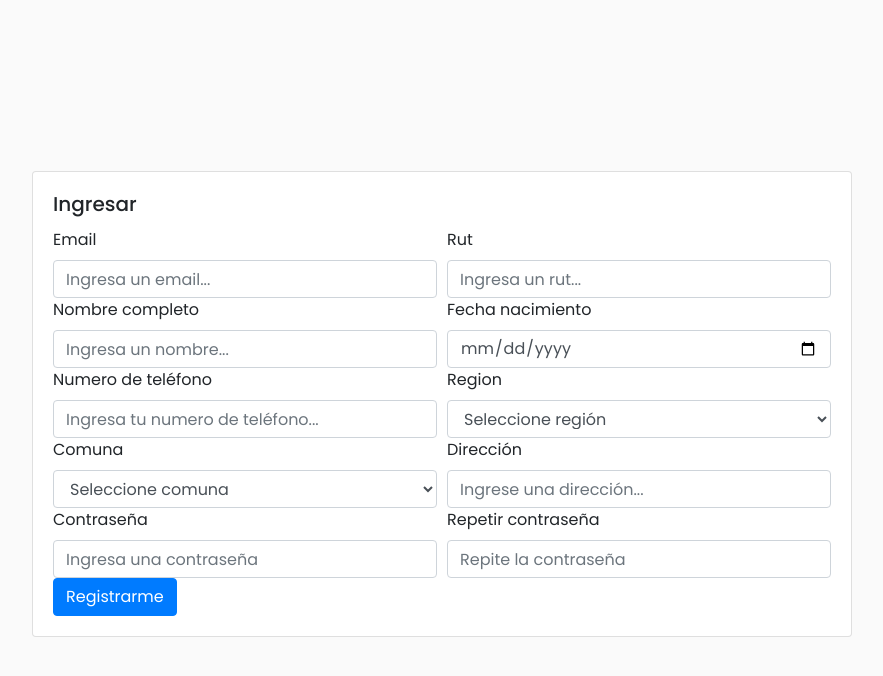
After one commit to thomatX/medkit-django, a Django app: page /register/ in a window 1280 px wide. The commit adds this page. Shown: the top 676 px of the page, without its empty margins (198-1081 px from the left). Run offline with Django 3.2, Linux system fonts and the light colour scheme; some libraries are stand-ins or nearby versions.

Commit message:
Login & Logout system

```diff
--- a/helloworld/templates/contacto.html
+++ b/helloworld/templates/contacto.html
@@ -44,7 +44,7 @@
 
                         <ul class="list-unstyled CTAs">
                             <li>
-                                <a href="/login/" id="logoutBtn" class="download">Cerrar sesión</a>
+                                <a href="/cerrarsesion/" id="logoutBtn" class="download">Cerrar sesión</a>
                             </li>
                             <li>
                                 <a href="/account/" class="article">Mi cuenta</a>
--- a/helloworld/templates/cuenta.html
+++ b/helloworld/templates/cuenta.html
@@ -44,7 +44,7 @@
 
                         <ul class="list-unstyled CTAs">
                             <li>
-                                <a href="/login/" id="logoutBtn" class="download">Cerrar sesión</a>
+                                <a href="/cerrarsesion/" id="logoutBtn" class="download">Cerrar sesión</a>
                             </li>
                             <li>
                                 <a href="/account/" class="article">Mi cuenta</a>
--- a/helloworld/templates/index.html
+++ b/helloworld/templates/index.html
@@ -44,7 +44,7 @@
 
                     <ul class="list-unstyled CTAs">
                         <li>
-                            <a href="/login/" id="logoutBtn" class="download">Cerrar sesión</a>
+                            <a href="/cerrarsesion/" id="logoutBtn" class="download">Cerrar sesión</a>
                         </li>
                         <li>
                             <a href="/account/" class="article">Mi cuenta</a>
--- a/helloworld/templates/medicamentos.html
+++ b/helloworld/templates/medicamentos.html
@@ -44,7 +44,7 @@
 
                         <ul class="list-unstyled CTAs">
                             <li>
-                                <a href="/login/" id="logoutBtn" class="download">Cerrar sesión</a>
+                                <a href="/cerrarsesion/" id="logoutBtn" class="download">Cerrar sesión</a>
                             </li>
                             <li>
                                 <a href="/account/" class="article">Mi cuenta</a>
--- /dev/null
+++ b/helloworld/templates/register.html
@@ -0,0 +1,110 @@
+<!DOCTYPE html>
+<html lang="en">
+        {% load staticfiles %}
+<head>
+
+    <!-- Bootstrap CSS CDN -->
+    <link rel="stylesheet" href="https://stackpath.bootstrapcdn.com/bootstrap/4.1.0/css/bootstrap.min.css" integrity="sha384-9gVQ4dYFwwWSjIDZnLEWnxCjeSWFphJiwGPXr1jddIhOegiu1FwO5qRGvFXOdJZ4" crossorigin="anonymous">
+    <link rel="stylesheet" type="text/css" href="https://pixinvent.com/stack-responsive-bootstrap-4-admin-template/app-assets/fonts/simple-line-icons/style.min.css">
+    <!-- Our Custom CSS -->
+    <link rel="stylesheet" href="{% static  "addons/css/styles.css" %}">
+
+    <!-- Font Awesome JS -->
+    <script defer src="https://use.fontawesome.com/releases/v5.0.13/js/solid.js" integrity="sha384-tzzSw1/Vo+0N5UhStP3bvwWPq+uvzCMfrN1fEFe+xBmv1C/AtVX5K0uZtmcHitFZ" crossorigin="anonymous"></script>
+    <script defer src="https://use.fontawesome.com/releases/v5.0.13/js/fontawesome.js" integrity="sha384-6OIrr52G08NpOFSZdxxz1xdNSndlD4vdcf/q2myIUVO0VsqaGHJsB0RaBE01VTOY" crossorigin="anonymous"></script>
+
+    <meta charset="UTF-8">
+    <meta name="viewport" content="width=device-width, initial-scale=1.0">
+    <meta http-equiv="X-UA-Compatible" content="ie=edge">
+    <title>Login</title>
+</head>
+<body>
+        <div class="container h-100">
+                <div class="row h-100 justify-content-center align-items-center">
+                    <div class="card" id="login-card">
+                        <div class="card-body">
+                                <h5 class="card-title">Ingresar</h5>
+                                <form action="/register/createUser/" method="POST">
+                                    {% csrf_token %}
+                                      <div class="form-row">
+                                        <div class="col">
+                                          <label for="email">Email</label>
+                                          <input type="text" name="email" class="form-control" id="email" placeholder="Ingresa un email..." required>
+                                        </div>
+                                        <div class="col">
+                                            <label for="rut">Rut</label>
+                                            <input type="text" name="rut" class="form-control" id="rut" placeholder="Ingresa un rut..." required>
+                                        </div>
+                                      </div>
+                                      <div class="form-row">
+                                          <div class="col">
+                                            <label for="name">Nombre completo</label>
+                                            <input type="text" name="name" class="form-control" id="name" placeholder="Ingresa un nombre..." required>
+                                          </div>
+                                          <div class="col">
+                                              <label for="born">Fecha nacimiento</label>
+                                              <input type="date" name="born" max="2001-01-01" id="born" class="form-control" required>
+                                          </div>
+                                        </div>
+                                        <div class="form-row">
+                                            <div class="col">
+                                                <label for="name-input">Numero de teléfono</label>
+                                                <input type="number" name="number" class="form-control" id="name-input" placeholder="Ingresa tu numero de teléfono..." required>
+                                            </div>
+                                            <div class="col">
+                                                <label for="regiones">Region</label>
+                                                <select class="form-control" name="region" id="regiones"></select>
+                                            </div>
+                                          </div>
+                                            <div class="form-row">
+                                                <div class="col">
+                                                    <label for="comunas">Comuna</label>
+                                                    <select class="form-control" name="comuna" id="comunas"></select>
+                                                </div>
+                                                <div class="col">
+                                                        <label for="direccion">Dirección</label>
+                                                        <input type="text" name="direccion" class="form-control" id="direccion" placeholder="Ingrese una dirección..." required>
+                                                      </div>
+                                            </div>
+                                            <div class="form-row">
+                                                <div class="col">
+                                                  <label for="password">Contraseña</label>
+                                                  <input type="password" class="form-control" name="password" id="password" placeholder="Ingresa una contraseña" required>
+                                                </div>
+                                                <div class="col">
+                                                    <label for="password_repeat">Repetir contraseña</label>
+                                                    <input type="password" class="form-control" name="password2" id="password_repeat" placeholder="Repite la contraseña" required>
+                                                </div>
+                                              </div>
+                                            <div class="row">
+                                              <div class="col">
+                                                  <button type="submit" id="register-btn" class="btn btn-primary" onclick="checkValidations()">Registrarme</button>
+                                              </div>
+                                            </div>
+
+                                    </form>
+                        </div>
+                    </div>
+
+                </div>
+              </div>
+
+
+            <!-- jQuery CDN - Slim version (=without AJAX) -->
+            <script src="https://code.jquery.com/jquery-3.3.1.slim.min.js" integrity="sha384-q8i/X+965DzO0rT7abK41JStQIAqVgRVzpbzo5smXKp4YfRvH+8abtTE1Pi6jizo" crossorigin="anonymous"></script>
+            <!-- Popper.JS -->
+            <script src="https://cdnjs.cloudflare.com/ajax/libs/popper.js/1.14.0/umd/popper.min.js" integrity="sha384-cs/chFZiN24E4KMATLdqdvsezGxaGsi4hLGOzlXwp5UZB1LY//20VyM2taTB4QvJ" crossorigin="anonymous"></script>
+            <!-- Bootstrap JS -->
+            <script src="https://stackpath.bootstrapcdn.com/bootstrap/4.1.0/js/bootstrap.min.js" integrity="sha384-uefMccjFJAIv6A+rW+L4AHf99KvxDjWSu1z9VI8SKNVmz4sk7buKt/6v9KI65qnm" crossorigin="anonymous"></script>
+            <!-- JS Propios -->
+            <script src="{% static  "addons/js/regiones-comunas.js" %}"></script>
+
+            <script type="text/javascript">
+                $(document).ready(function () {
+                    $('#sidebarCollapse').on('click', function () {
+                        $('#sidebar').toggleClass('active');
+                    });
+                });
+            </script>
+</body>
+</html>
--- a/helloworld/templates/solicitud.html
+++ b/helloworld/templates/solicitud.html
@@ -44,7 +44,7 @@
 
                         <ul class="list-unstyled CTAs">
                             <li>
-                                <a href="/login/" id="logoutBtn" class="download">Cerrar sesión</a>
+                                <a href="/cerrarsesion/" id="logoutBtn" class="download">Cerrar sesión</a>
                             </li>
                             <li>
                                 <a href="/account/" class="article">Mi cuenta</a>
@@ -142,7 +142,7 @@
             <!-- Bootstrap JS -->
             <script src="https://stackpath.bootstrapcdn.com/bootstrap/4.1.0/js/bootstrap.min.js" integrity="sha384-uefMccjFJAIv6A+rW+L4AHf99KvxDjWSu1z9VI8SKNVmz4sk7buKt/6v9KI65qnm" crossorigin="anonymous"></script>
             <!-- JS Propios -->
-            <script src="addons/js/regiones-comunas.js"></script>
+            <script src="{% static  "addons/js/regiones-comunas.js" %}"></script>
 
             <script type="text/javascript">
                 $(document).ready(function () {
--- a/helloworld/urls.py
+++ b/helloworld/urls.py
@@ -4,10 +4,15 @@
 from helloworld import views
 
 urlpatterns = [
-    url(r'^$', views.HomePageView.as_view()),
-    url(r'^contact/$', views.ContactPageView.as_view()),
-    url(r'^account/$', views.AccountPageView.as_view()),
-    url(r'^login/$', views.LoginPageView.as_view()),
-    url(r'^meds/$', views.MedsPageView.as_view()),
-    url(r'^request/$', views.RequestPageView.as_view()),
+    url(r'^$', views.homePage,name="index"),
+    url(r'^contact/$', views.contactPage,name="contact"),
+    url(r'^account/$', views.accountPage,name="account"),
+    url(r'^login/$', views.loginPage,name="login"),
+    url(r'^register/$', views.registerPage,name="login"),
+    url(r'^meds/$', views.medsPage,name="medicamentos"),
+    url(r'^request/$', views.requestPage,name="solicitud"),
+    url(r'^login/iniciar/$',views.login_iniciar,name="iniciar"),
+    url(r'^register/createUser/$',views.createUser, name="Create User"),
+    url(r'^cerrarsesion/$',views.cerrar_session,name="cerrar_session"),
+
 ]
--- a/helloworld/views.py
+++ b/helloworld/views.py
@@ -1,29 +1,86 @@
 # helloworld/views.py
-from django.shortcuts import render
+from django.shortcuts import render, redirect, get_object_or_404
 from django.views.generic import TemplateView
+from django.http import HttpResponse
+from .models import Usuario
+from django.core import serializers
+from django.http import JsonResponse
+import json
+from django.views.generic.edit import CreateView, UpdateView, DeleteView
+
+from django.contrib import messages
+from django.contrib.auth import update_session_auth_hash
+from django.contrib.auth.forms import PasswordChangeForm
+
+#importar user
+from django.contrib.auth.models import User
+#sistema de autenticación
+from django.contrib.auth import authenticate,logout, login as auth_login
+
+from django.contrib.auth.decorators import login_required
+
+# Create your views here.
+@login_required(login_url='/login/')
+def homePage(request):
+    return render(request, 'index.html')
+
+@login_required(login_url='/login/')
+def contactPage(request):
+    return render(request, 'contacto.html')
+
+@login_required(login_url='/login/')
+def accountPage(request):
+    return render(request, 'cuenta.html')
+
+@login_required(login_url='/login/')
+def medsPage(request):
+    return render(request, 'medicamentos.html')
+
+@login_required(login_url='/login/')
+def requestPage(request):
+    return render(request, 'solicitud.html')
 
 
-# Create your views here.
-class HomePageView(TemplateView):
-    def get(self, request, **kwargs):
-        return render(request, 'index.html', context=None)
+def loginPage(request):
+    return render(request, 'login.html')
 
-class ContactPageView(TemplateView):
-    def get(self, request, **kwargs):
-        return render(request, 'contacto.html', context=None)
+def registerPage(request):
+    return render(request, 'register.html')
 
-class AccountPageView(TemplateView):
-    def get(self, request, **kwargs):
-        return render(request, 'cuenta.html', context=None)
+def createUser(request):
+    try:
+        email = request.POST.get('email')
+        rut = request.POST.get('rut')
+        name = request.POST.get('name')
+        born = request.POST.get('born')
+        number = request.POST.get('number')
+        region = request.POST.get('region')
+        comuna = request.POST.get('comuna')
+        password = request.POST.get('password')
+        direccion = request.POST.get('direccion')
+        user = Usuario(email=email, rut=rut, nombre=name, fecha_nacimiento=born, numero_telefono=number, region=region, comuna=comuna, direccion=direccion, password=password)
+        user.save()
+        userAuth = User.objects.create_user(rut, email=email, password=password)
+        userAuth.save()
+        return HttpResponse('<script>alert("Usuario registrado correctamente!"); window.location.href="/login/";</script>')
 
-class LoginPageView(TemplateView):
-    def get(self, request, **kwargs):
-        return render(request, 'login.html', context=None)
+    except Exception as ex:
+        return HttpResponse('<script>alert("Se ha ingresado un valor incorrecto... Intenta nuevamente."); window.location.href="/register/";</script>')
 
-class MedsPageView(TemplateView):
-    def get(self, request, **kwargs):
-        return render(request, 'medicamentos.html', context=None)
 
-class RequestPageView(TemplateView):
-    def get(self, request, **kwargs):
-        return render(request, 'solicitud.html', context=None)
+@login_required(login_url='/login/')
+def cerrar_session(request):
+    logout(request)
+    return HttpResponse('<script>alert("Cierre de sesión correcto."); window.location.href="/login/";</script>')
+
+
+def login_iniciar(request):
+    usuario = request.POST.get('rut','')
+    contrasenia = request.POST.get('contrasenia','')
+    user = authenticate(request,username=usuario, password=contrasenia)
+
+    if user is not None:
+        auth_login(request, user)
+        return HttpResponse('<script>alert("Inicio de sesión correcto."); window.location.href="/";</script>')
+    else:
+        return HttpResponse('<script>alert("Ocurrió un error, intenta nuevamente..."); window.location.href="/login/";</script>')
```
Also changed, not shown: ec2django/settings.py (+14 -3 lines), helloworld/models.py (+11 -0 lines), helloworld/templates/login.html (+15 -10 lines), helloworld/migrations/0001_initial.py (added), helloworld/migrations/0002_remove_usuario_tipo_casa.py (added), helloworld/migrations/0003_usuario_direccion.py (added), helloworld/static/addons/img/logo.png (added).
